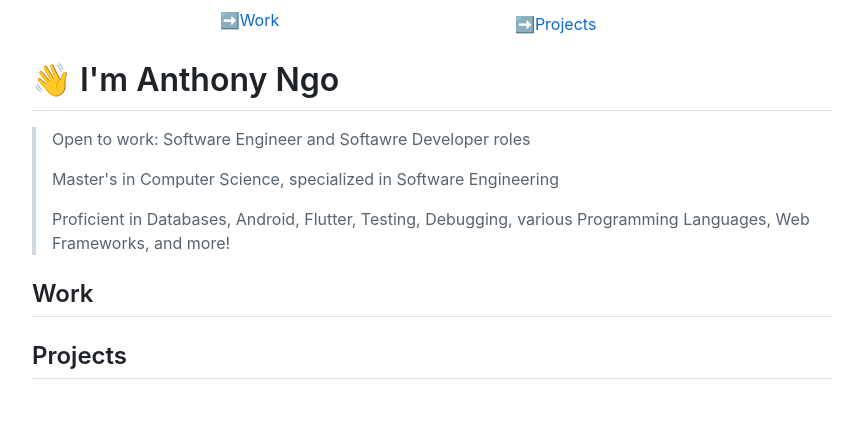
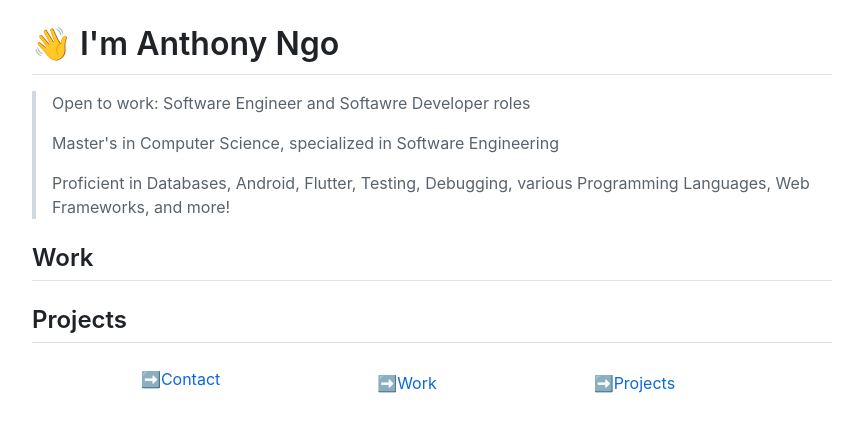
Before and after one commit to ngoantho/ngoantho.github.io, a Preact app: page / in a window 1280 px wide. Shown: the top 432 px of the page, without its empty margins (208-1071 px from the left). Built offline with nearby package versions, Linux system fonts and the light colour scheme.

Commit message:
put nav at bottom

```diff
--- a/index.html
+++ b/index.html
@@ -12,8 +12,8 @@
 </head>
 
 <body class="markdown-body">
-  <nav></nav>
   <main></main>
+  <footer></footer>
 </body>
 
 </html>
--- a/src/main.css
+++ b/src/main.css
@@ -1,5 +1 @@
 @import url("./css/min-50rem.css") (min-width: 50rem);
-
-h1 {
-  margin-top: 0 !important;
-}
--- a/src/main.tsx
+++ b/src/main.tsx
@@ -6,4 +6,4 @@ import { Nav } from "./nav/nav"
 
 render(<Index />, document.getElementsByTagName("main")[0])
 
-render(<Nav />, document.getElementsByTagName("nav")[0])
+render(<Nav />, document.getElementsByTagName("footer")[0])
--- a/src/nav/nav.css
+++ b/src/nav/nav.css
@@ -1,6 +1,6 @@
-nav {
+footer {
   position: sticky;
-  top: 0;
+  bottom: 0;
   background: var(--bgColor-default);
 
   >ol {
@@ -11,9 +11,5 @@ nav {
     margin-left: -5rem;
     padding-top: 0.5rem;
     padding-bottom: 0.5rem;
-
-    >li::before {
-      content: "➡️";
-    }
   }
 }
--- a/src/nav/nav.tsx
+++ b/src/nav/nav.tsx
@@ -8,15 +8,18 @@ function normalize(header: string) {
 }
 
 export function Nav() {
+  const headers = document.getElementsByTagName("main")[0].querySelectorAll("h2")
+
   return (
     <ol>
-      {Array.from(
-        document.getElementsByTagName("main")[0].querySelectorAll("h2")
-      ).map((header) => {
+      <li>
+        <a href="#top">➡️Contact</a>
+      </li>
+      {Array.from(headers).map((header) => {
         header.id = normalize(header.textContent)
         return (
           <li>
-            <a href={`#${header.id}`}>{header.textContent}</a>
+            <a href={`#${header.id}`}>{`➡️${header.textContent}`}</a>
           </li>
         )
       })}
```
